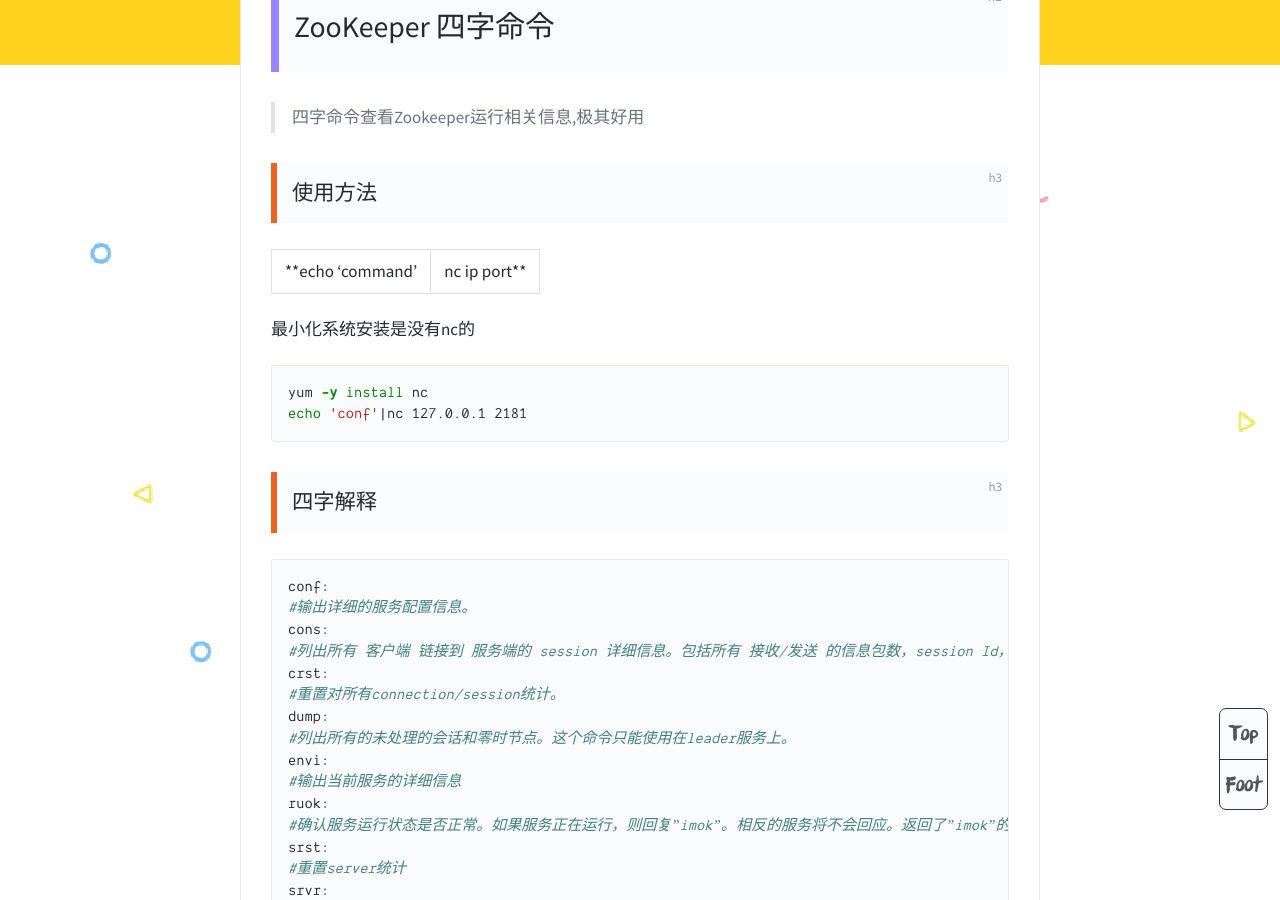
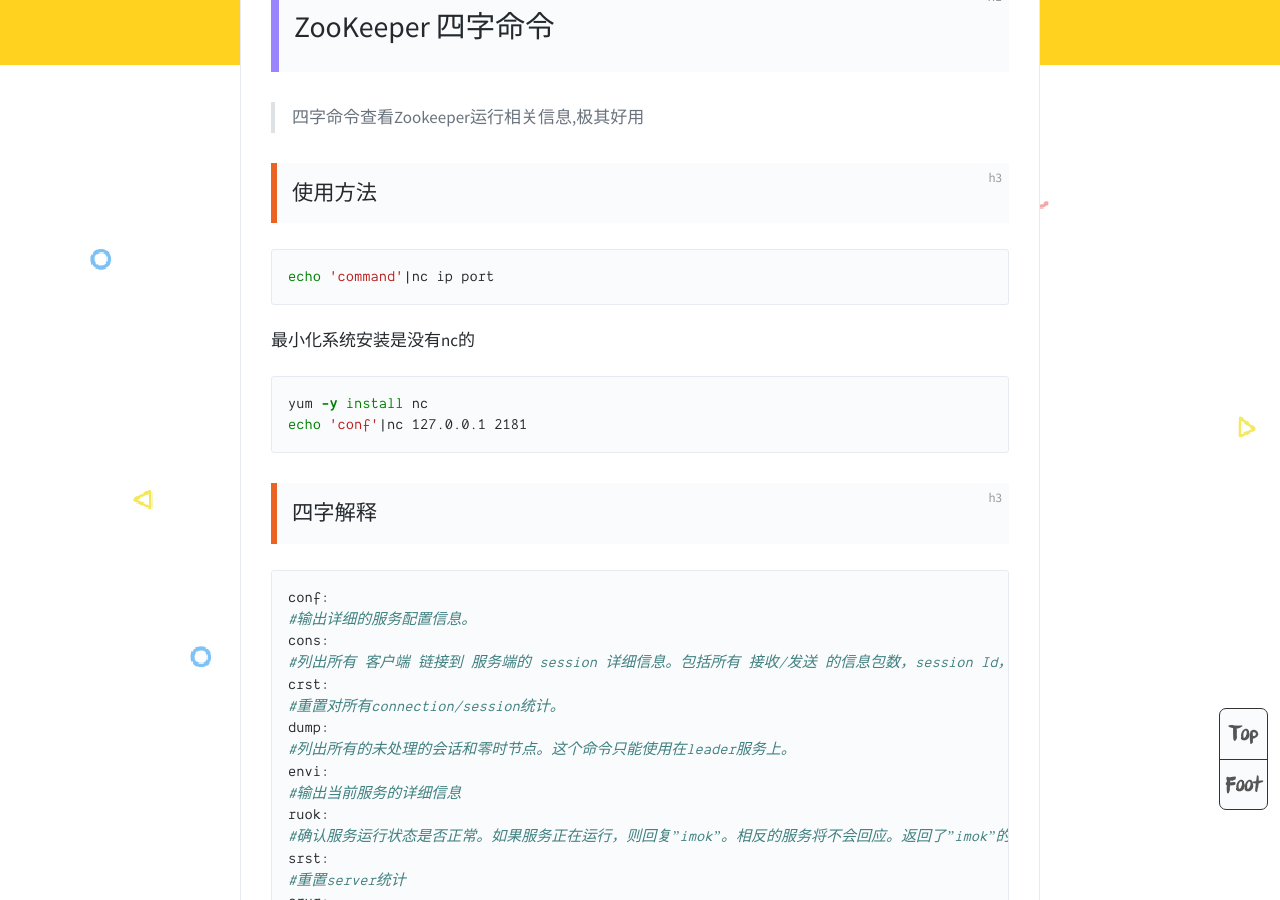
Before and after one commit to WuChenLinux/yw, a Jekyll site: the page built from _posts/2018-10-19-ZooKeeper-Command.md, in a window 1280 px wide and 900 px high, scrolled down 560 px. Built offline with Jekyll 4.4.1, drawn with Linux system fonts in a browser that asks for light colours; comment, search, counter and statistics services are not loaded.

Commit message:
修改shell

````diff
--- a/_posts/2018-10-19-ZooKeeper-Command.md
+++ b/_posts/2018-10-19-ZooKeeper-Command.md
@@ -13,9 +13,9 @@
 > 四字命令查看Zookeeper运行相关信息,极其好用
 
 ### 使用方法
-
-**echo 'command'|nc ip port**
-
+```shell
+echo 'command'|nc ip port
+```
  最小化系统安装是没有nc的
 
 ```shell
````
